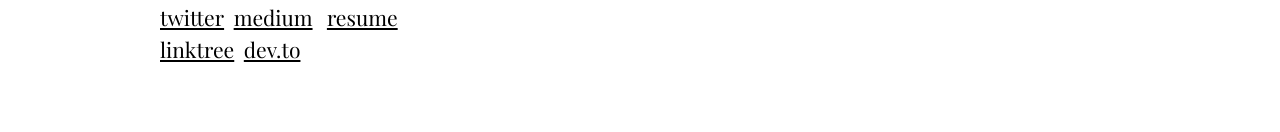
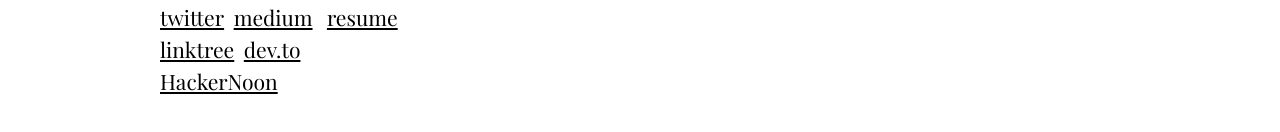
Before and after one commit to onedebos/portfolio-in-react, a React (Create React App) app: page / in a window 1280 px wide. Shown: the part 891-1023 px from the top of the page. Built offline with nearby package versions, Linux system fonts and the light colour scheme.

Commit message:
add hackernoon to profile

```diff
--- a/src/components/Left.jsx
+++ b/src/components/Left.jsx
@@ -45,7 +45,8 @@
           </a>
           &nbsp;&nbsp;
           <a href="https://linktr.ee/adebol_a">linktree</a> &nbsp;&nbsp;
-          <a href="https://dev.to/@debosthefirst">dev.to</a>{" "}
+          <a href="https://dev.to/@debosthefirst">dev.to</a>&nbsp;&nbsp;
+          <a href="https://hackernoon.com/@adebola">HackerNoon</a>{" "}
         </p>
       </div>
     </div>
```
